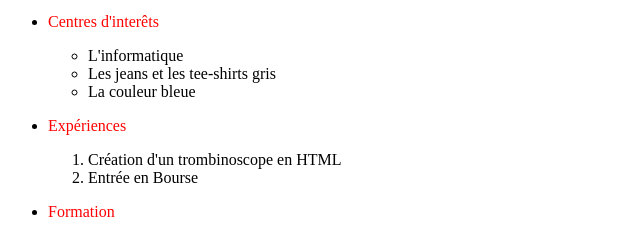
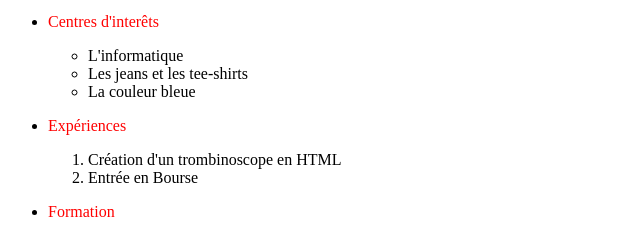
Before and after one commit to glaporte60/glaporte60.github.io, a plain HTML site: page index.html in a window 1280 px wide. Shown: the part 349-583 px from the top of the page, 0-640 px from the left. Drawn offline with Linux system fonts and the light colour scheme.

Commit message:
Update index.html

```diff
--- a/index.html
+++ b/index.html
@@ -11,7 +11,7 @@
 			    <p style="color:red">Centres d'interêts</p>
 				<ul>
 					<li style="font-family:Futura">L'informatique</li>
-					<li style="font-family:Futura">Les jeans et les tee-shirts gris</li>
+					<li style="font-family:Futura">Les jeans et les tee-shirts</li>
 					<li style="font-family:Futura">La couleur bleue</li>
 				</ul>
             </li>
```
